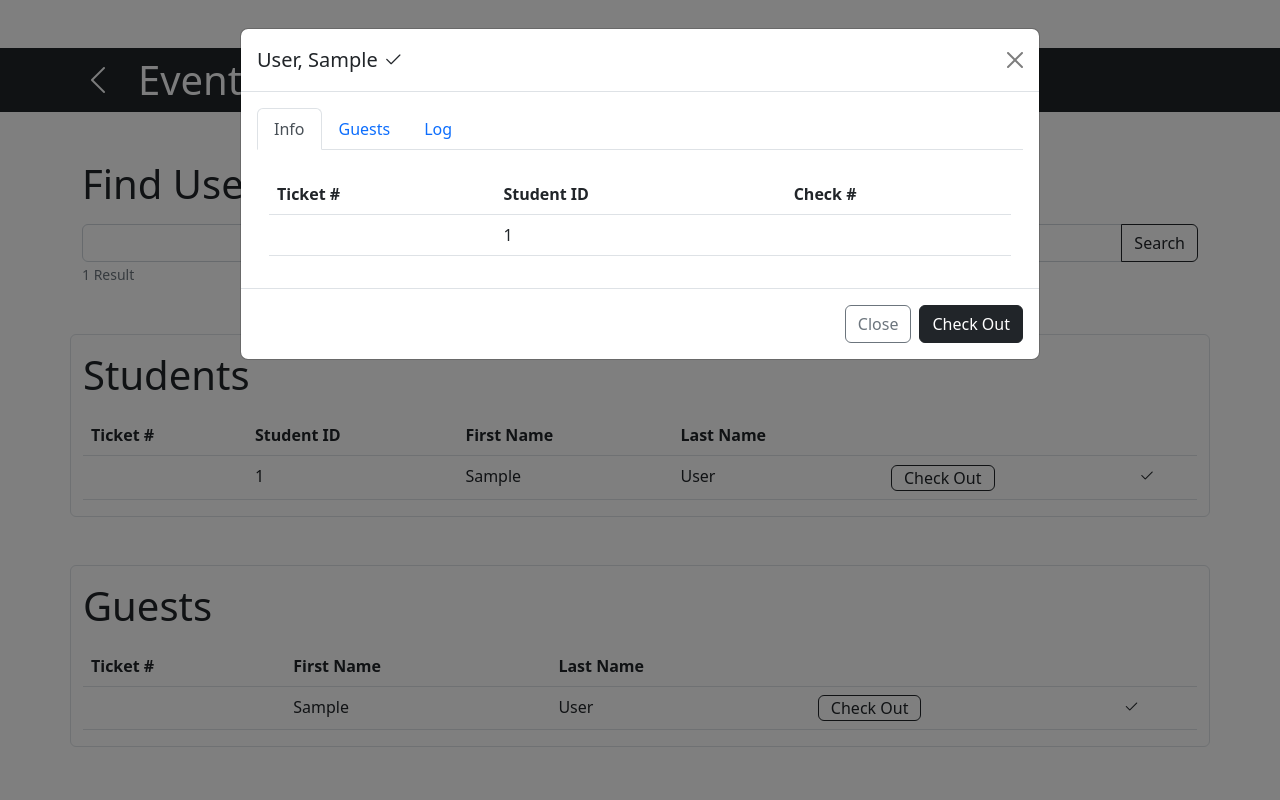
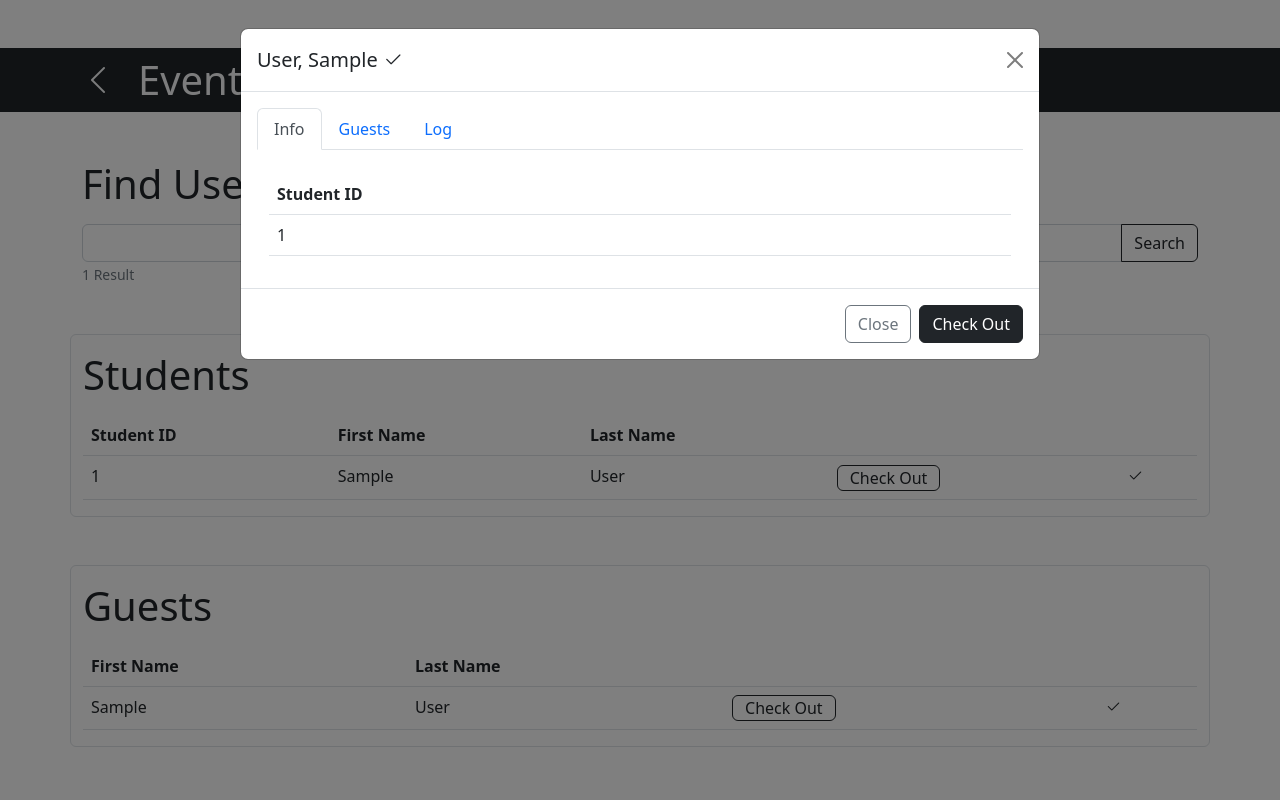
Before and after one commit to Platinum-Analytics/event-check-in, a Flask app: template eventCheckIn/ui/templates/main/search.html in a window 1280 px wide. Run offline with Flask 2, Linux system fonts and the light colour scheme; tables that the repository leaves empty hold one stand-in row (values such as "Sample post"); the template is opened without the code that fills it: values that come from a table or form of the project are taken from there, most other values are stand-ins (such as "Sample title", 1, 10 or a date in 2020); some libraries are stand-ins or nearby versions.

Commit message:
Bunch of stuff to fix compatability with the new format

```diff
--- a/eventCheckIn/models.py
+++ b/eventCheckIn/models.py
@@ -49,9 +49,6 @@ class Guest(Attendee):  # Non-PHS Student
         super().__init__(first_name, last_name, -1)
         self.host_id = host_id
 
-    def __str__(self):
-        return f"{self.ticket_num},,{self.first_name},{self.last_name},N,{self.host.ticket_num}"
-
 
 # Time entry database models
 class TimeEntryStudent(db.Model):
--- a/eventCheckIn/ui/static/js/attendees.js
+++ b/eventCheckIn/ui/static/js/attendees.js
@@ -8,7 +8,7 @@ let numUp = "bi-sort-numeric-up";
 
 // Set default query params
 let page = "1";
-let filter = "ticket_num";
+let filter = "last_name";
 let desc = false;
 
 
@@ -36,7 +36,7 @@ pageBtn.addClass("active");
 // Highlight current filter
 let filterBtn = $(`#${filter}`);
 if (!filterBtn) {
-    filterBtn = $("#ticket_num");
+    filterBtn = $("#last_name");
 }
 filterBtn.removeClass("btn-outline-dark").addClass("btn-dark");
 
--- a/eventCheckIn/ui/templates/main/activityLog.html
+++ b/eventCheckIn/ui/templates/main/activityLog.html
@@ -23,8 +23,7 @@
                 <table class="table align-middle">
                     <thead>
                     <tr>
-                        <th>Ticket #</th>
-                        <th>ID</th>
+                        <th>Student ID</th>
                         <th>Last Name</th>
                         <th>First Name</th>
                         <th>Action</th>
--- a/eventCheckIn/ui/templates/main/search.html
+++ b/eventCheckIn/ui/templates/main/search.html
@@ -35,7 +35,6 @@
                     <table class="table table-hover">
                         <thead>
                         <tr>
-                            <th>Ticket #</th>
                             <th>Student ID</th>
                             <th>First Name</th>
                             <th>Last Name</th>
@@ -46,7 +45,6 @@
                         <tbody>
                         {% for i in students %}
                             <tr data-bs-toggle="modal" data-bs-target="#student-modal-{{ i.school_id }}">
-                                <td>{{ i.ticket_num }}</td>
                                 <td>{{ i.school_id }}</td>
                                 <td>{{ i.first_name }}</td>
                                 <td>{{ i.last_name }}</td>
@@ -76,7 +74,6 @@
                     <table class="table table-hover">
                         <thead>
                         <tr>
-                            <th>Ticket #</th>
                             <th>First Name</th>
                             <th>Last Name</th>
                             <th></th>
@@ -86,7 +83,6 @@
                         <tbody>
                         {% for j in guests %}
                             <tr data-bs-toggle="modal" data-bs-target="#guest-modal-{{ j.id }}">
-                                <td>{{ j.ticket_num }}</td>
                                 <td>{{ j.first_name }}</td>
                                 <td>{{ j.last_name }}</td>
                                 <td>
@@ -149,16 +145,12 @@
                                         <table class="table">
                                             <thead>
                                             <tr>
-                                                <th>Ticket #</th>
                                                 <th>Student ID</th>
-                                                <th>{{ "Payment Type" if i.is_cash else "Check #" }}</th>
                                             </tr>
                                             </thead>
                                             <tbody>
                                             <tr>
-                                                <td>{{ i.ticket_num }}</td>
                                                 <td>{{ i.school_id }}</td>
-                                                <td>{{ "Cash" if i.is_cash else i.check_num }}</td>
                                             </tr>
                                             </tbody>
                                         </table>
@@ -172,20 +164,16 @@
                                         <table class="table table-hover">
                                             <thead>
                                             <tr>
-                                                <th>Ticket #</th>
                                                 <th>First Name</th>
                                                 <th>Last Name</th>
-                                                <th>{{ "Payment Type" if i.is_cash else "Check #" }}</th>
                                             </tr>
                                             </thead>
                                             <tbody>
                                             {% for j in i.guests %}
                                                 <tr data-bs-toggle="modal"
                                                     data-bs-target="#student-modal-{{ i.school_id }}-{{ j.id }}">
-                                                    <td class="py-3">{{ j.ticket_num }}</td>
                                                     <td class="py-3">{{ j.first_name }}</td>
                                                     <td class="py-3">{{ j.last_name }}</td>
-                                                    <td class="py-3">{{ "Cash" if j.is_cash else j.check_num }}</td>
                                                 </tr>
                                             {% endfor %}
                                             </tbody>
@@ -267,28 +255,6 @@
                                 </div>
                             </nav>
                             <div class="tab-content">
-                                <div class="tab-pane fade show active" id="info-{{ i.school_id }}-{{ j.id }}"
-                                     tabindex="0">
-                                    <div class="container mt-4">
-                                        <div class="table-responsive">
-                                            <table class="table">
-                                                <thead>
-                                                <tr>
-                                                    <th>Ticket #</th>
-                                                    <th>{{ "Payment Type" if j.is_cash else "Check #" }}</th>
-                                                </tr>
-                                                </thead>
-                                                <tbody>
-                                                <tr>
-                                                    <td>{{ j.ticket_num }}</td>
-                                                    <td>{{ "Cash" if j.is_cash else j.check_num }}</td>
-                                                </tr>
-                                                </tbody>
-                                            </table>
-                                        </div>
-                                    </div>
-                                </div>
-
                                 <div class="tab-pane fade" id="log-{{ i.school_id }}-{{ j.id }}" tabindex="0">
                                     <div class="container mt-4">
                                         <div class="table-responsive">
@@ -371,16 +337,12 @@
                                         <table class="table table-hover">
                                             <thead>
                                             <tr>
-                                                <th>Ticket #</th>
-                                                <th>{{ "Payment Type" if i.is_cash else "Check #" }}</th>
                                                 <th>Host</th>
                                             </tr>
                                             </thead>
                                             <tbody>
                                             <tr data-bs-toggle="modal"
                                                 data-bs-target="#guest-modal-{{ i.id }}-{{ i.host.school_id }}">
-                                                <td>{{ i.ticket_num }}</td>
-                                                <td>{{ "Cash" if i.is_cash else i.check_num }}</td>
                                                 <td>{{ i.host.last_name }}, {{ i.host.first_name }}</td>
                                             </tr>
                                             </tbody>
@@ -468,16 +430,12 @@
                                         <table class="table">
                                             <thead>
                                             <tr>
-                                                <th>Ticket #</th>
                                                 <th>Student ID</th>
-                                                <th>{{ "Payment Type" if j.is_cash else "Check #" }}</th>
                                             </tr>
                                             </thead>
                                             <tbody>
                                             <tr>
-                                                <td>{{ j.ticket_num }}</td>
                                                 <td>{{ j.school_id }}</td>
-                                                <td>{{ "Cash" if j.is_cash else j.check_num }}</td>
                                             </tr>
                                             </tbody>
                                         </table>
```
Also changed, not shown: eventCheckIn/actionControllers.py (+7 -12 lines), eventCheckIn/mainControllers.py (+7 -8 lines).
